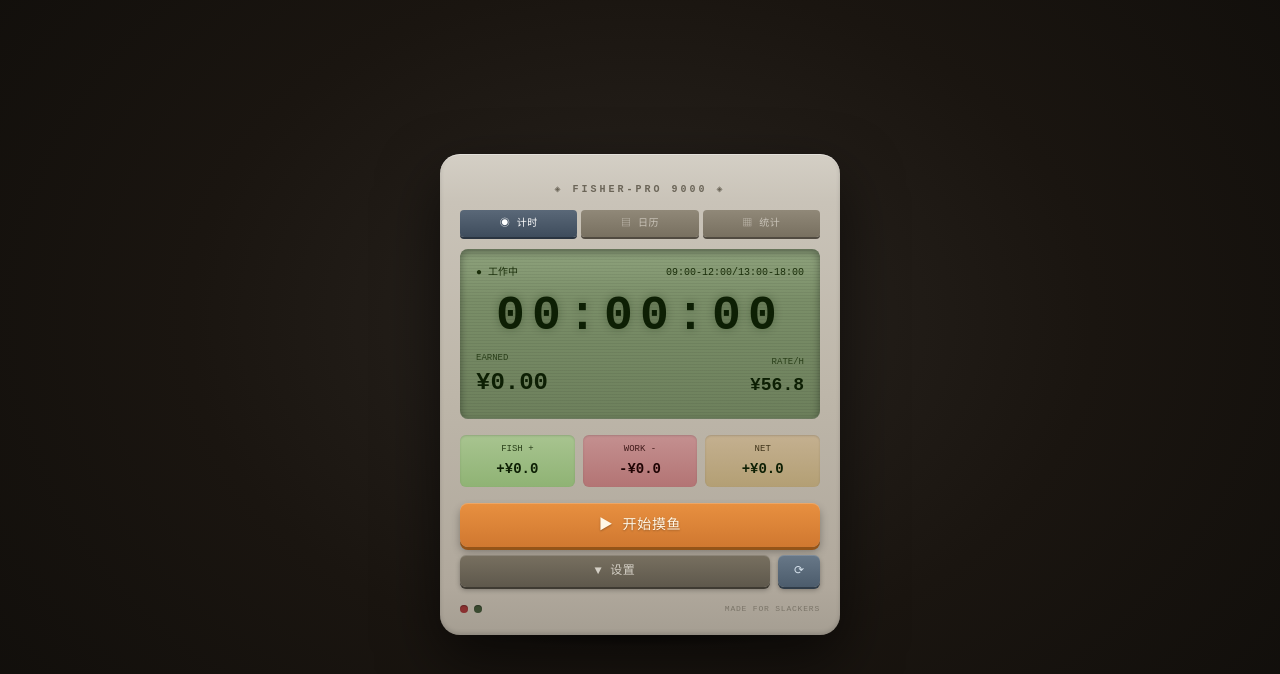
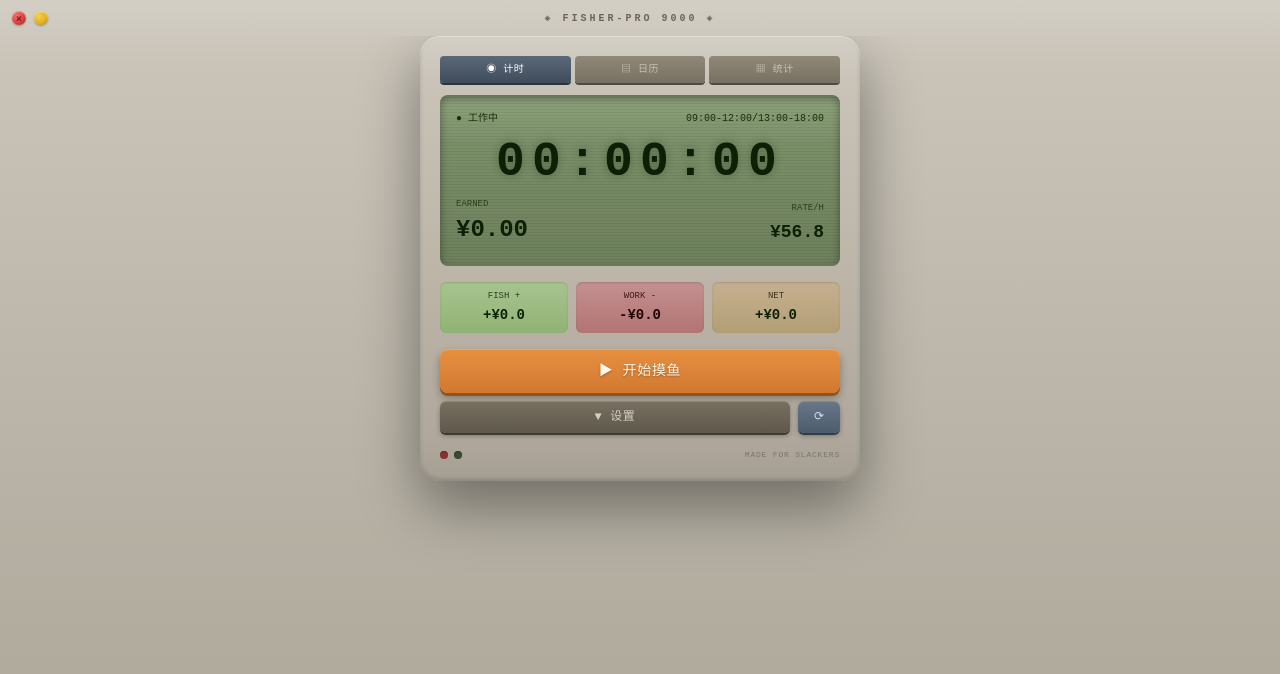
Before and after one commit to uwakeme/slacker-counter, a React (Vite) app: page / in a window 1280 px wide. Shown: the top 674 px of the page. Built offline with nearby package versions, Linux system fonts and the light colour scheme.

Commit message:
feat(electron): add frameless window with custom title bar and dynamic sizing

```diff
--- a/src/App.tsx
+++ b/src/App.tsx
@@ -137,28 +137,87 @@ export default function App() {
 
   const weekDays = ['日', '一', '二', '三', '四', '五', '六'];
 
+  const handleClose = () => {
+    (window as unknown as { slackerAPI?: { closeWindow?: () => void } }).slackerAPI?.closeWindow?.();
+  };
+  const handleMinimize = () => {
+    (window as unknown as { slackerAPI?: { minimizeWindow?: () => void } }).slackerAPI?.minimizeWindow?.();
+  };
+  const setWindowSize = (height: number) => {
+    (window as unknown as { slackerAPI?: { setWindowSize?: (w: number, h: number) => void } })
+      .slackerAPI?.setWindowSize?.(480, height);
+  };
+
+  // 根据 viewMode + 设置面板展开状态动态调整窗口高度,避免下方空白
+  useEffect(() => {
+    // 高度估算:标题栏(36) + 内容区 pt(16) + 卡片 padding(40)
+    //         + 模式按钮(38) + LCD(计时 200 / 日历·统计 280) + mb(16)
+    //         + 统计行(仅计时,76) + 按钮区(仅计时,92) + mt(16)
+    //         + 底部装饰(20) + 内容区 pb(16)
+    let h = 36 + 16 + 40 + 38 + 16 + 20 + 16; // 共享部分
+    h += viewMode === 'timer' ? 200 : 280;     // LCD 屏
+    if (viewMode === 'timer') {
+      h += 76 + 92;                            // 统计行 + 按钮区
+      if (showSettings) h += 250;              // 设置面板
+    }
+    setWindowSize(h);
+  }, [viewMode, showSettings]);
+
   return (
     <div
-      className="min-h-screen flex items-center justify-center p-4"
-      style={{ background: 'radial-gradient(ellipse at 50% 40%, #2a2520 0%, #1a1510 50%, #0f0d0a 100%)' }}
+      className="min-h-screen flex flex-col"
+      style={{
+        background: 'linear-gradient(180deg, #d4cfc5 0%, #c9c3b8 8%, #b8b2a6 60%, #aca698 100%)',
+      }}
     >
-      <div className="w-[400px]">
-        <div
-          className="relative rounded-[20px] p-5 shadow-2xl"
-          style={{
-            background: 'linear-gradient(180deg, #d4cfc5 0%, #c9c3b8 10%, #bdb6a9 50%, #b0a89c 90%, #a59e92 100%)',
-            boxShadow: '0 25px 60px rgba(0,0,0,0.6), inset 0 1px 0 rgba(255,255,255,0.4), inset 0 -2px 4px rgba(0,0,0,0.15)',
-          }}
+      {/* 自定义标题栏 — 左上角红 × / 黄 — 按钮,中间品牌标签,整条可拖拽 */}
+      <div
+        className="flex items-center justify-between px-3 shrink-0"
+        style={{ height: 36, WebkitAppRegion: 'drag', userSelect: 'none' } as React.CSSProperties}
+      >
+        <div className="flex items-center gap-2" style={{ WebkitAppRegion: 'no-drag' } as React.CSSProperties}>
+          <button
+            onClick={handleClose}
+            aria-label="关闭"
+            title="关闭"
+            className="w-3.5 h-3.5 rounded-full flex items-center justify-center transition-transform active:scale-90"
+            style={{
+              background: 'radial-gradient(circle at 35% 35%, #ff6b6b 0%, #d83a3a 60%, #8a1818 100%)',
+              boxShadow: 'inset 0 1px 1px rgba(255,255,255,0.5), 0 1px 2px rgba(0,0,0,0.3)',
+            }}
+          >
+            <span style={{ color: 'rgba(0,0,0,0.55)', fontSize: 10, fontWeight: 700, lineHeight: 1, marginTop: -1 }}>×</span>
+          </button>
+          <button
+            onClick={handleMinimize}
+            aria-label="最小化"
+            title="最小化"
+            className="w-3.5 h-3.5 rounded-full flex items-center justify-center transition-transform active:scale-90"
+            style={{
+              background: 'radial-gradient(circle at 35% 35%, #f5d04a 0%, #e0b020 60%, #a88010 100%)',
+              boxShadow: 'inset 0 1px 1px rgba(255,255,255,0.5), 0 1px 2px rgba(0,0,0,0.3)',
+            }}
+          />
+        </div>
+        <span
+          className="text-[10px] tracking-[0.3em] font-bold uppercase pointer-events-none"
+          style={{ color: '#6b6558', fontFamily: 'monospace' }}
         >
-          {/* 品牌标签 */}
-          <div className="text-center mb-3">
-            <span
-              className="text-[10px] tracking-[0.3em] font-bold uppercase"
-              style={{ color: '#6b6558', fontFamily: 'monospace' }}
-            >
-              ◈ FISHER-PRO 9000 ◈
-            </span>
-          </div>
+          ◈ FISHER-PRO 9000 ◈
+        </span>
+        <div style={{ width: 56 }} aria-hidden />
+      </div>
+
+      {/* 设备面板 — 不再被外层深色背景包住,直接铺满窗口 */}
+      <div className="flex-1 px-4 pb-4 overflow-auto">
+        <div className="max-w-[440px] mx-auto">
+          <div
+            className="relative rounded-[20px] p-5 shadow-2xl"
+            style={{
+              background: 'linear-gradient(180deg, #d4cfc5 0%, #c9c3b8 10%, #bdb6a9 50%, #b0a89c 90%, #a59e92 100%)',
+              boxShadow: '0 25px 60px rgba(0,0,0,0.4), inset 0 1px 0 rgba(255,255,255,0.4), inset 0 -2px 4px rgba(0,0,0,0.15)',
+            }}
+          >
 
           {/* 模式切换 */}
           <div className="flex gap-1 mb-3">
@@ -623,12 +682,8 @@ export default function App() {
               MADE FOR SLACKERS
             </span>
           </div>
+          </div>
         </div>
-
-        <div
-          className="mx-auto mt-[-8px] rounded-[50%]"
-          style={{ width: '80%', height: '20px', background: 'radial-gradient(ellipse, rgba(0,0,0,0.4) 0%, transparent 70%)' }}
-        />
       </div>
     </div>
   );
```
Also changed, not shown: electron/main.cjs (+23 -4 lines), electron/preload.cjs (+6 -1 lines), package.json (+16 -4 lines).
